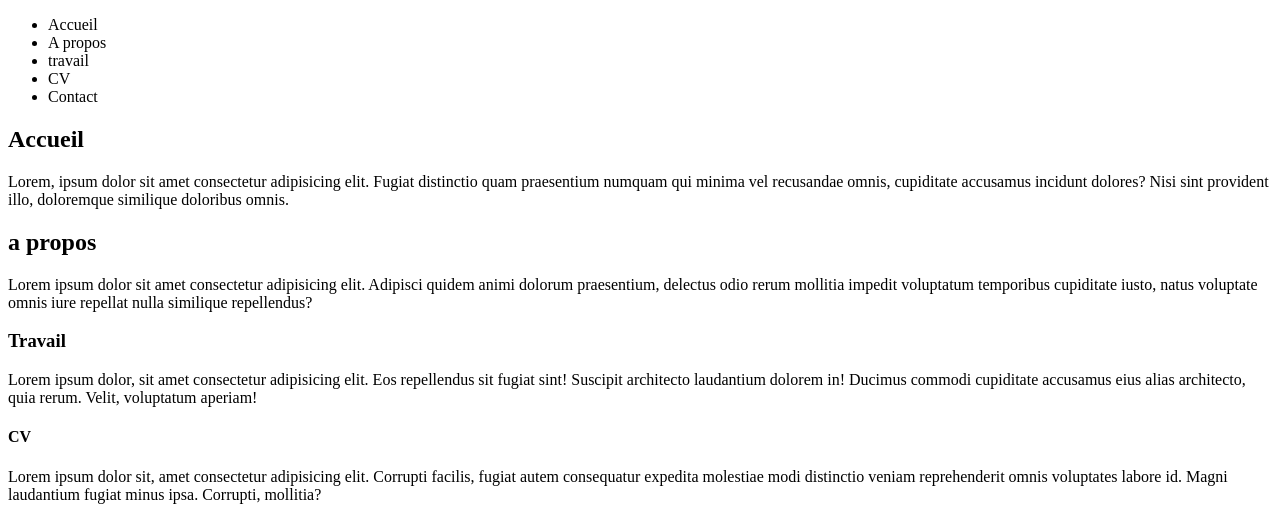
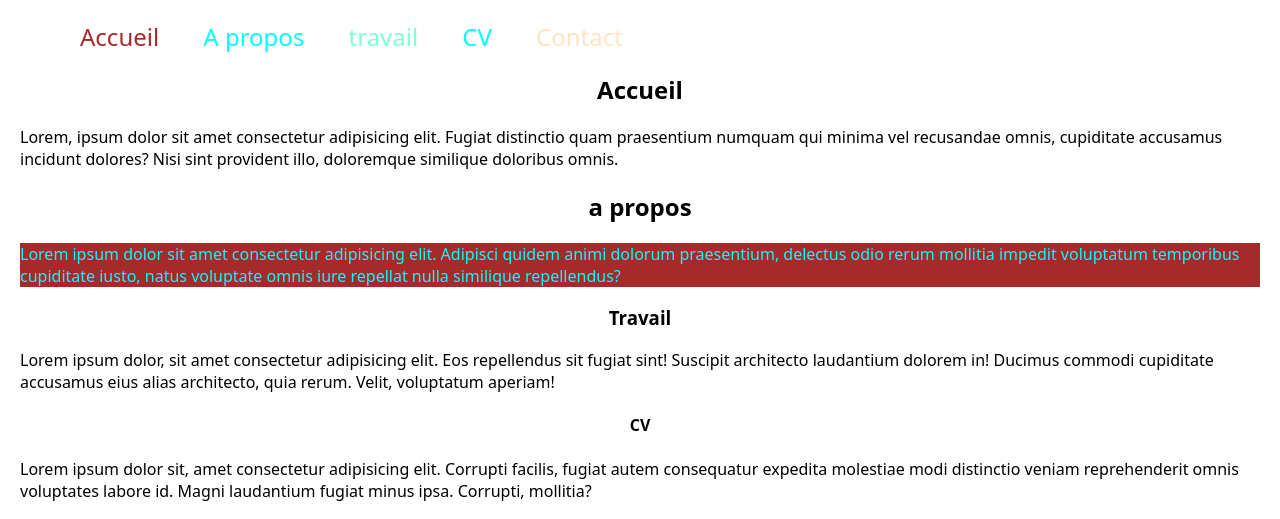
Before and after one commit to DabineDiouf/Checkpoint2, a plain HTML site: page index.html in a window 1280 px wide. Shown: the top 519 px of the page. Drawn offline with Linux system fonts and the light colour scheme.

Commit message:
checkpoint2

```diff
--- a/index.html
+++ b/index.html
@@ -2,33 +2,35 @@
 <html lang="en">
     <head>
         <meta charset="UTF-8">
+        <meta http-equiv="x-UA-compatible"content:="IE=edge">
+        <meta name="viewport" content="width=device-width, initial-scale=1.0">
+        <link rel="stylesheet" href="style/style.css">
         <title>Mon deuxième checkpoint</title>
         <header>
             <nav>
                 <ul>
-
-                    <li>Accueil</li>
-                    <li>A propos</li>
-                    <li>travail</li>
-                    <li>CV</li>
-                    <li>Contact</li>
+                    <li class="color">Accueil</li>
+                    <li class="color1">A propos</li>
+                    <li class="color2">travail</li>
+                    <li class="color3">CV</li>
+                    <li class="color4">Contact</li>
                 </ul>
             </nav>
         </header>
                     <body>
                         <section>
-                            <h1>Accueil</h1>
+                            <h1 class="text">Accueil</h1>
                         <p>Lorem, ipsum dolor sit amet consectetur adipisicing elit. Fugiat distinctio quam praesentium numquam qui minima vel recusandae omnis, cupiditate accusamus incidunt dolores? Nisi sint provident illo, doloremque similique doloribus omnis.</p>
                         </section>
                             <section>
-                                <h2>a propos</h2>
-                                <p>Lorem ipsum dolor sit amet consectetur adipisicing elit. Adipisci quidem animi dolorum praesentium, delectus odio rerum mollitia impedit voluptatum temporibus cupiditate iusto, natus voluptate omnis iure repellat nulla similique repellendus?</p>
+                                <h2 class="text2">a propos</h2>
+                                <p class="back">Lorem ipsum dolor sit amet consectetur adipisicing elit. Adipisci quidem animi dolorum praesentium, delectus odio rerum mollitia impedit voluptatum temporibus cupiditate iusto, natus voluptate omnis iure repellat nulla similique repellendus?</p>
                                 </section>
                                 <section>
-                                    <h3>Travail</h3>
+                                    <h3 class="text3">Travail</h3>
                                   <p>Lorem ipsum dolor, sit amet consectetur adipisicing elit. Eos repellendus sit fugiat sint! Suscipit architecto laudantium dolorem in! Ducimus commodi cupiditate accusamus eius alias architecto, quia rerum. Velit, voluptatum aperiam!</p>
                                   <section>
-                                    <h4>CV</h4>
+                                    <h4 class="text4">CV</h4>
                                     <p>Lorem ipsum dolor sit, amet consectetur adipisicing elit. Corrupti facilis, fugiat autem consequatur expedita molestiae modi distinctio veniam reprehenderit omnis voluptates labore id. Magni laudantium fugiat minus ipsa. Corrupti, mollitia?</p>
 
                                   </section>
@@ -41,14 +43,8 @@
                             <source src="padre pio.mp4" type="video/mp4 />
                         </video>
                         <footer>
-                            <p> "PM rufisque Cité millionnaire"</p>
-                        </footer>
-                        <footer>
-                            <p> PM Rufisque, Cité Millionnaire</p>
+                            <p> PM Rufisque, Cité Millionnaire </p>
                         </footer>
                     </body>
-                    <footer>
-                        <p>PM Rufisque, HLM</p>
-                    </footer>
     </head>
 </html>
--- /dev/null
+++ b/style/style.css
@@ -0,0 +1,44 @@
+li {
+    display: inline;
+    margin: 20px;
+    font-size: x-large;
+}
+.color{ color: brown;
+}
+.color1{
+    color: aqua;
+}
+.color2{
+    color: aquamarine;
+}
+.color3{
+    color: aqua;
+}
+.color4{
+    color: bisque;
+}
+body{
+    font-family: system-ui, -apple-system, BlinkMacSystemFont, 'Segoe UI', Roboto, Oxygen, Ubuntu, Cantarell, 'Open Sans', 'Helvetica Neue', sans-serif;
+}
+.text{
+    text-align: center;
+}
+.text1{
+    text-align: center;
+}
+.text2{
+    text-align: center;
+}
+.text3{
+    text-align: center;
+}
+.text4{text-align: center;
+
+}
+body{
+    margin: 20px;
+}
+.back{
+    color: aqua;
+    background-color: brown;
+}
```
Also changed, not shown: 1 other file.
